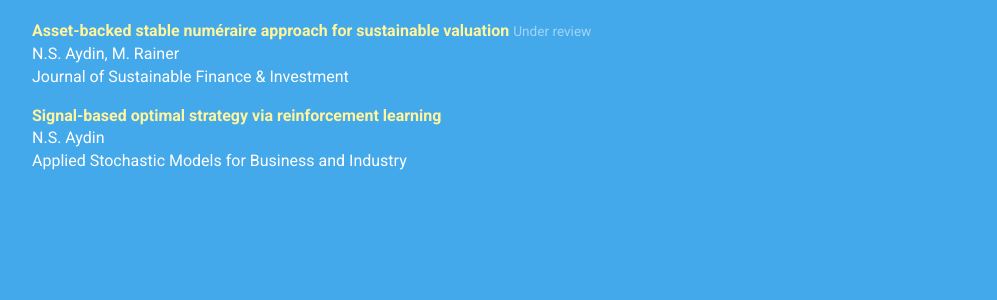
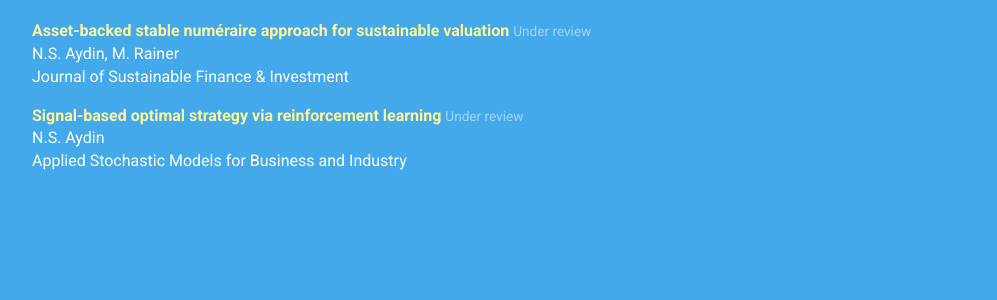
Before and after one commit to nsydn/nsydn.github.io, a Jekyll site: the page built from index.html, in a window 1280 px wide and 900 px high, scrolled down 899 px. Shown: the part 152-452 px from the top of the window, without its empty margins (38-1035 px from the left). Built offline with Jekyll 4.4.1, drawn with Linux system fonts in a browser that asks for light colours; nearby versions of some CDN libraries.

Commit message:
Update publications.yml

```diff
--- a/_data/publications.yml
+++ b/_data/publications.yml
@@ -11,6 +11,7 @@
   title: Signal-based optimal strategy via reinforcement learning
   authors: N.S. Aydin
   journal: Applied Stochastic Models for Business and Industry
+  status: Under review
   path: https://github.com/nsydn/nsydn.github.io/blob/master/_data/pubs/AydinRainer_JSFI_2019_v0.pdf
 # -
 #   type: journal_preprint
```
